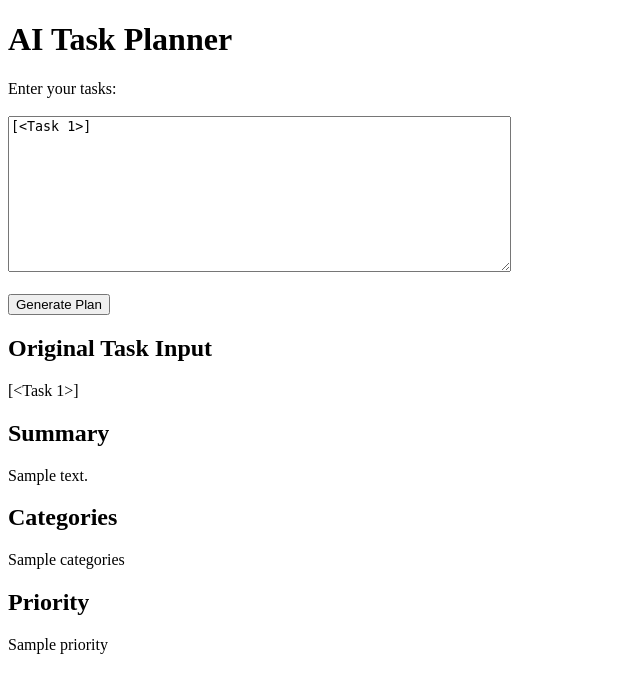
After one commit to OsamaAleasha/week3_repo, a Flask app: template templates/ai.html in a window 1280 px wide. The commit adds this page. Shown: the top 693 px of the page, without its empty margins (0-640 px from the left). Run offline with Flask 3, Linux system fonts and the light colour scheme; tables that the repository leaves empty hold one stand-in row (values such as "Sample post"); the template is opened without the code that fills it: values that come from a table or form of the project are taken from there, most other values are stand-ins (such as "Sample title", 1, 10 or a date in 2020).

Commit message:
save work befor branching

```diff
--- a/app.py
+++ b/app.py
@@ -1,12 +1,36 @@
+from dotenv import load_dotenv
+from langchain_openai import ChatOpenAI
+from langchain_core.prompts import PromptTemplate
+from langchain_core.output_parsers import StrOutputParser
 from flask import Flask, render_template, request, redirect, url_for, jsonify
 from flask_sqlalchemy import SQLAlchemy
 
+
+
 app = Flask(__name__)
-
-app.config['SQLALCHEMY_DATABASE_URI'] = 'postgresql://osama:123456@localhost:5432/taskdb'
+app.config['SQLALCHEMY_DATABASE_URI'] = 'sqlite:///tasks.db'
 app.config['SQLALCHEMY_TRACK_MODIFICATIONS'] = False
 
 db = SQLAlchemy(app)
+load_dotenv()
+
+llm = ChatOpenAI(model="gpt-4o-mini", temperature=0.3)
+parser = StrOutputParser()
+
+summarize_prompt = PromptTemplate.from_template(
+    "Summarize these tasks briefly in one sentence:\n{tasks}"
+)
+
+classify_prompt = PromptTemplate.from_template(
+    "Classify each task strictly into ONE category only: Work, Study, or Personal.\n\nTasks:\n{summary}"
+)
+
+priority_prompt = PromptTemplate.from_template(
+    "Based on this summary:\n{summary}\n\n"
+    "And these categories:\n{categories}\n\n"
+    "Give only a simple list of tasks with their priority (High, Medium, Low)."
+)
+
 
 class Task(db.Model):
     id = db.Column(db.Integer, primary_key = True)
@@ -66,6 +90,28 @@ def update_task(task_id):
     return {"message": "Updated", "task": task}
 
 
+@app.route("/ai-plan")
+def ai_plan():
+    tasks = Task.query.all()
+
+    if not tasks:
+        return render_template("ai.html", summary="", categories="", priority="")
+
+    task_text = "\n".join([t.name for t in tasks])
+
+    summary = (summarize_prompt | llm | parser).invoke({"tasks": task_text})
+    categories = (classify_prompt | llm | parser).invoke({"summary": summary})
+    priority = (priority_prompt | llm | parser).invoke({
+        "summary": summary,
+        "categories": categories
+    })
+
+    return render_template("ai.html",
+                           summary=summary,
+                           categories=categories,
+                           priority=priority)
+
+
 if __name__ == "__main__":
     with app.app_context():
         db.create_all()
--- /dev/null
+++ b/templates/ai.html
@@ -0,0 +1,31 @@
+<!DOCTYPE html>
+<html lang="en">
+<head>
+    <meta charset="UTF-8">
+    <meta name="viewport" content="width=device-width, initial-scale=1.0">
+    <title>AI Task Planner</title>
+</head>
+<body>
+    <h1>AI Task Planner</h1>
+
+    <form method="POST">
+        <label for="tasks">Enter your tasks:</label><br><br>
+        <textarea name="tasks" rows="10" cols="60">{{ tasks }}</textarea><br><br>
+        <button type="submit">Generate Plan</button>
+    </form>
+
+    {% if summary %}
+        <h2>Original Task Input</h2>
+        <p>{{ tasks }}</p>
+
+        <h2>Summary</h2>
+        <p>{{ summary }}</p>
+
+        <h2>Categories</h2>
+        <p>{{ categories }}</p>
+
+        <h2>Priority</h2>
+        <p>{{ priority }}</p>
+    {% endif %}
+</body>
+</html>
--- a/templates/index.html
+++ b/templates/index.html
@@ -30,5 +30,10 @@
             .then(() => location.reload());
     }
     </script>
+
+    <br>
+<a href="/ai-plan">
+    <button type="button">Generate AI Plan</button>
+</a>
 </body>
 </html>
```
Also changed, not shown: agent.py (added, +27 -0 lines), app_ai.py (added, +60 -0 lines), week3.py (added, +24 -0 lines).
